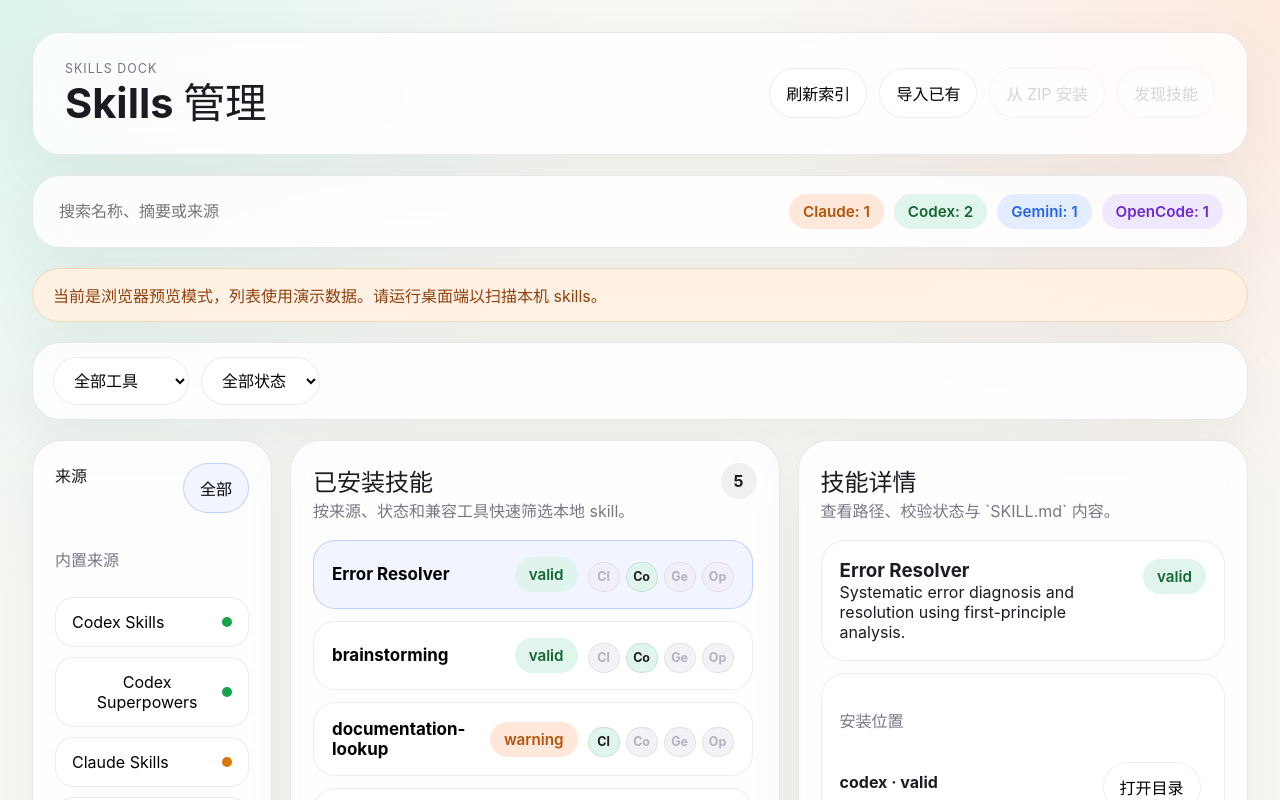
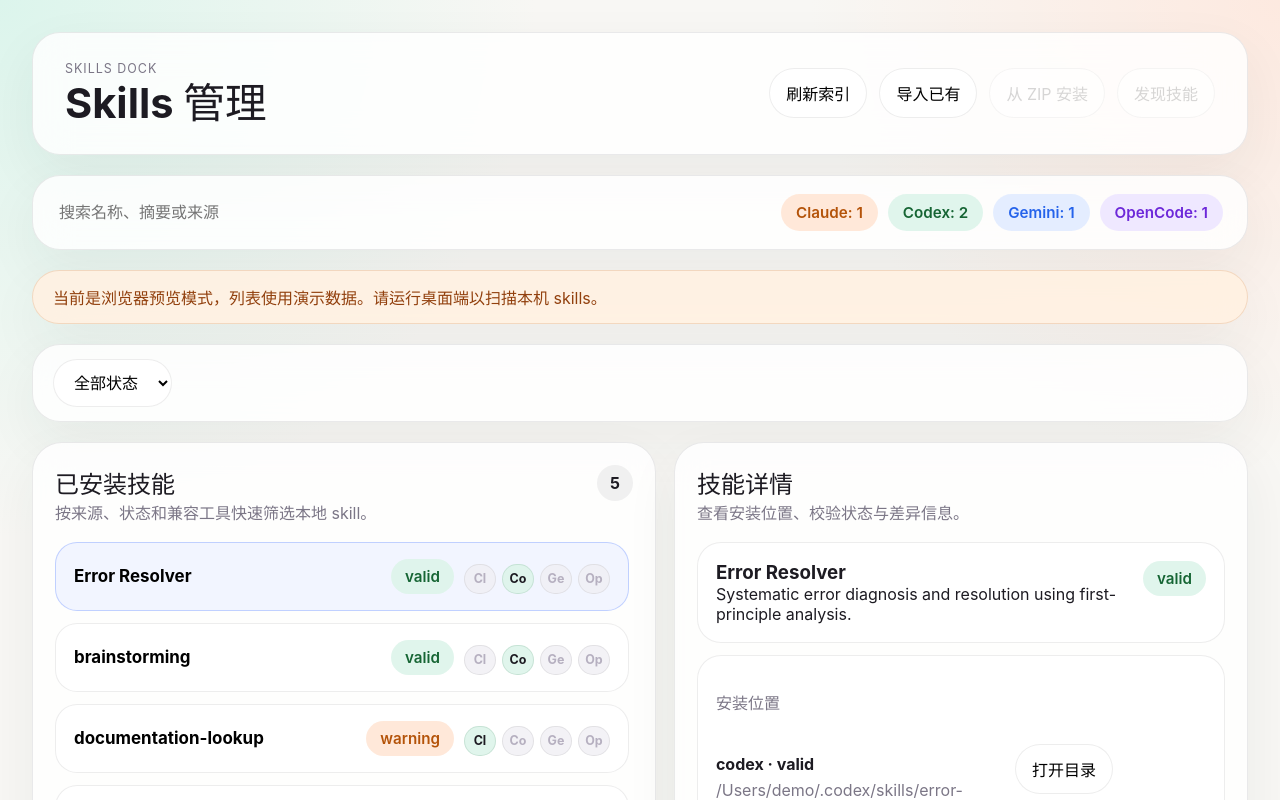
Before and after one commit to 1lck/Skills-Dock, a React (Vite) app: page / in a window 1280 px wide. Shown: the top 800 px of the page. Built offline with nearby package versions, Linux system fonts and the light colour scheme.

Commit message:
优化了一些内容

```diff
--- a/src/App.css
+++ b/src/App.css
@@ -224,6 +224,15 @@
   background: rgba(238, 230, 255, 0.92);
 }
 
+.summary-pill {
+  border: 1px solid transparent;
+}
+
+.summary-pill.is-active {
+  border-color: rgba(29, 27, 34, 0.14);
+  box-shadow: inset 0 0 0 1px rgba(255, 255, 255, 0.35);
+}
+
 .filters-row {
   padding: 14px 20px;
 }
@@ -239,18 +248,16 @@
   flex: 1;
   min-height: 0;
   display: grid;
-  grid-template-columns: 240px minmax(420px, 1fr) minmax(320px, 0.92fr);
+  grid-template-columns: minmax(480px, 1fr) minmax(360px, 0.92fr);
   gap: 18px;
 }
 
-.sources-panel,
 .skills-panel,
 .detail-panel {
   border-radius: 30px;
   padding: 22px;
 }
 
-.sources-panel,
 .detail-panel {
   display: flex;
   flex-direction: column;
@@ -548,7 +555,6 @@
   .hero-bar,
   .summary-strip,
   .filters-row,
-  .sources-panel,
   .skills-panel,
   .detail-panel {
     border-radius: 22px;
--- a/src/App.tsx
+++ b/src/App.tsx
@@ -14,15 +14,14 @@
       onRefresh={() => void skillsDock.refresh()}
       onSearchChange={skillsDock.setSearch}
       onSelectSkill={skillsDock.setSelectedSkillId}
-      onSelectSource={skillsDock.setSelectedSourceId}
       onSelectStatus={skillsDock.setSelectedStatus}
       onSelectToolKind={skillsDock.setSelectedToolKind}
       onToggleApp={(skillId, app, enabled) =>
         void skillsDock.toggleApp(skillId, app, enabled)
       }
+      appCounts={skillsDock.appCounts}
       search={skillsDock.search}
       selectedSkill={skillsDock.selectedSkill}
-      selectedSourceId={skillsDock.selectedSourceId}
       selectedStatus={skillsDock.selectedStatus}
       selectedToolKind={skillsDock.selectedToolKind}
       skills={skillsDock.skills}
--- a/src/components/detail/skill-detail.tsx
+++ b/src/components/detail/skill-detail.tsx
@@ -11,7 +11,7 @@
       <div className="section-heading">
         <div>
           <h2>技能详情</h2>
-          <p className="panel-subtitle">查看路径、校验状态与 `SKILL.md` 内容。</p>
+          <p className="panel-subtitle">查看安装位置、校验状态与差异信息。</p>
         </div>
       </div>
 
@@ -77,11 +77,6 @@
               </ul>
             )}
           </div>
-
-          <div className="detail-card">
-            <p className="muted-label">SKILL.md</p>
-            <pre className="markdown-preview">{skill.primaryInstallation?.content ?? ""}</pre>
-          </div>
         </div>
       )}
     </section>
--- a/src/components/layout/app-shell.tsx
+++ b/src/components/layout/app-shell.tsx
@@ -1,4 +1,3 @@
-import { countInstalledApps } from "../../lib/application/skills-catalog";
 import type {
   AggregatedInstalledSkill,
   AppKind,
@@ -8,22 +7,20 @@
 } from "../../lib/models/skill";
 import { SkillDetailPanel } from "../detail/skill-detail";
 import { SkillsList } from "../skills/skills-list";
-import { SourceList } from "../sources/source-list";
 
 interface AppShellProps {
   loading: boolean;
   isDemoMode: boolean;
   sources: SourceRecord[];
+  appCounts: Record<AppKind, number>;
   skills: AggregatedInstalledSkill[];
   selectedSkill: AggregatedInstalledSkill | null;
   search: string;
-  selectedSourceId: string | "all";
   selectedStatus: SkillStatus | "all";
   selectedToolKind: ToolKind | "all";
   onSearchChange: (value: string) => void;
   onRefresh: () => void;
   onAddFolder: () => void;
-  onSelectSource: (sourceId: string | "all") => void;
   onSelectStatus: (status: SkillStatus | "all") => void;
   onSelectToolKind: (toolKind: ToolKind | "all") => void;
   onSelectSkill: (skillId: string) => void;
@@ -35,23 +32,27 @@
   loading,
   isDemoMode,
   sources,
+  appCounts,
   skills,
   selectedSkill,
   search,
-  selectedSourceId,
   selectedStatus,
   selectedToolKind,
   onSearchChange,
   onRefresh,
   onAddFolder,
-  onSelectSource,
   onSelectStatus,
   onSelectToolKind,
   onSelectSkill,
   onOpenPath,
   onToggleApp,
 }: AppShellProps) {
-  const toolCounts = countInstalledApps(skills);
+  const appFilters: Array<{ key: AppKind; label: string; count: number; className: string }> = [
+    { key: "claude", label: "Claude", count: appCounts.claude, className: "is-claude" },
+    { key: "codex", label: "Codex", count: appCounts.codex, className: "is-codex" },
+    { key: "gemini", label: "Gemini", count: appCounts.gemini, className: "is-gemini" },
+    { key: "opencode", label: "OpenCode", count: appCounts.opencode, className: "is-opencode" },
+  ];
 
   return (
     <main className="app-shell">
@@ -90,10 +91,23 @@
           </label>
         </div>
         <div className="summary-pills">
-          <span className="summary-pill is-claude">Claude: {toolCounts.claude}</span>
-          <span className="summary-pill is-codex">Codex: {toolCounts.codex}</span>
-          <span className="summary-pill is-gemini">Gemini: {toolCounts.gemini}</span>
-          <span className="summary-pill is-opencode">OpenCode: {toolCounts.opencode}</span>
+          {appFilters.map((app) => (
+            <button
+              key={app.key}
+              aria-label={`按 ${app.label} 筛选`}
+              className={
+                selectedToolKind === app.key
+                  ? `summary-pill ${app.className} is-active`
+                  : `summary-pill ${app.className}`
+              }
+              onClick={() =>
+                onSelectToolKind(selectedToolKind === app.key ? "all" : app.key)
+              }
+              type="button"
+            >
+              {app.label}: {app.count}
+            </button>
+          ))}
         </div>
       </section>
 
@@ -104,17 +118,6 @@
       ) : null}
 
       <section className="filters-row">
-        <select
-          onChange={(event) => onSelectToolKind(event.currentTarget.value as ToolKind | "all")}
-          value={selectedToolKind}
-        >
-          <option value="all">全部工具</option>
-          <option value="codex">Codex</option>
-          <option value="claude">Claude</option>
-          <option value="generic">Generic</option>
-          <option value="gemini">Gemini</option>
-          <option value="opencode">OpenCode</option>
-        </select>
         <select
           onChange={(event) => onSelectStatus(event.currentTarget.value as SkillStatus | "all")}
           value={selectedStatus}
@@ -127,11 +130,6 @@
       </section>
 
       <div className="workspace-grid">
-        <SourceList
-          onSelectSource={onSelectSource}
-          selectedSourceId={selectedSourceId}
-          sources={sources}
-        />
         <SkillsList
           loading={loading}
           onSelectSkill={onSelectSkill}
--- a/src/hooks/use-skills-dock.ts
+++ b/src/hooks/use-skills-dock.ts
@@ -2,7 +2,10 @@
 import { invoke, isTauri } from "@tauri-apps/api/core";
 import { useEffect, useState } from "react";
 
-import { aggregateInstalledSkills } from "../lib/application/skills-catalog";
+import {
+  aggregateInstalledSkills,
+  countInstalledApps,
+} from "../lib/application/skills-catalog";
 import { buildDemoSnapshot } from "../lib/fixtures/demo-snapshot";
 import type {
   AppKind,
@@ -84,7 +87,10 @@
     void refresh();
   }, []);
 
-  const filteredSkills = aggregateInstalledSkills(allSkills).filter((skill) => {
+  const aggregatedSkills = aggregateInstalledSkills(allSkills);
+  const appCounts = countInstalledApps(aggregatedSkills);
+
+  const filteredSkills = aggregatedSkills.filter((skill) => {
     if (selectedStatus !== "all" && skill.status !== selectedStatus) {
       return false;
     }
@@ -180,6 +186,7 @@
     loading,
     isDemoMode: demoMode,
     sources,
+    appCounts,
     skills: filteredSkills,
     selectedSkill:
       filteredSkills.find((skill) => skill.id === selectedSkillId) ?? null,
```
Also changed, not shown: 1 other file (tests, documents, lock files or other folders).
